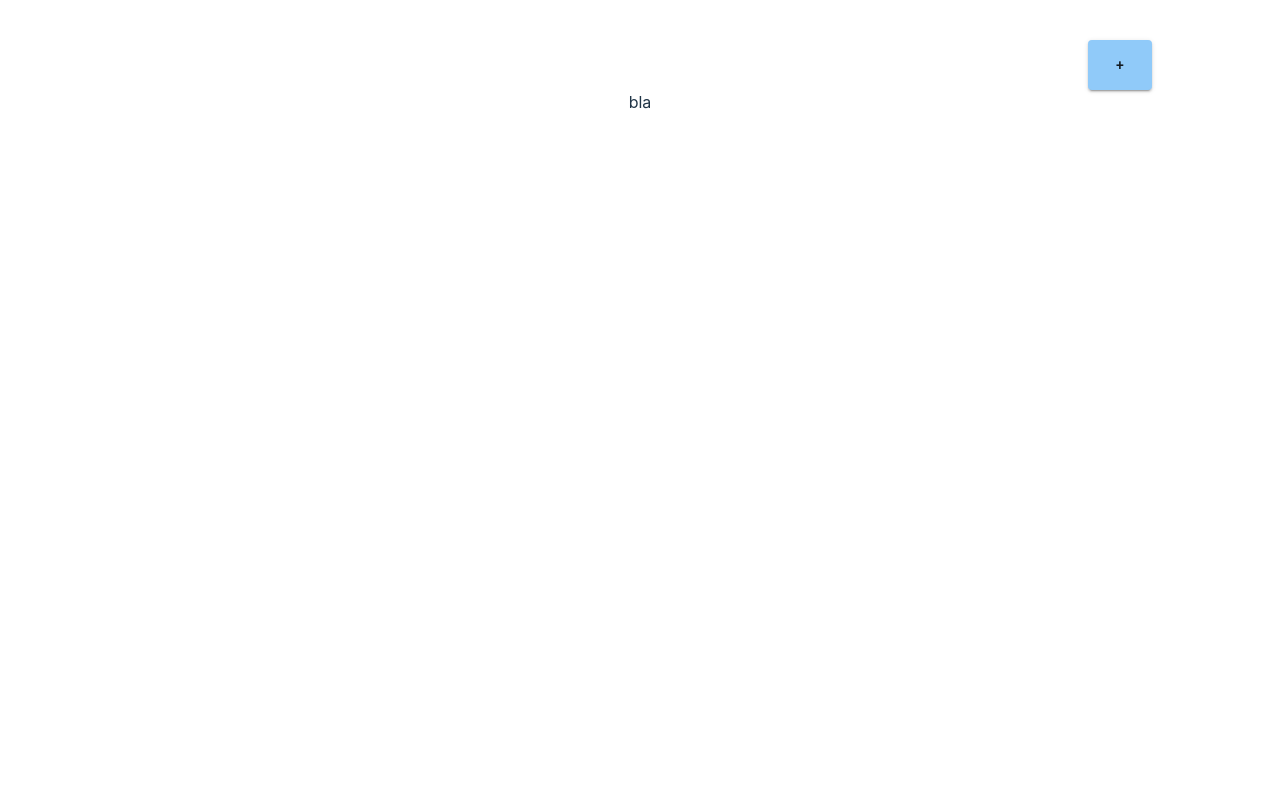
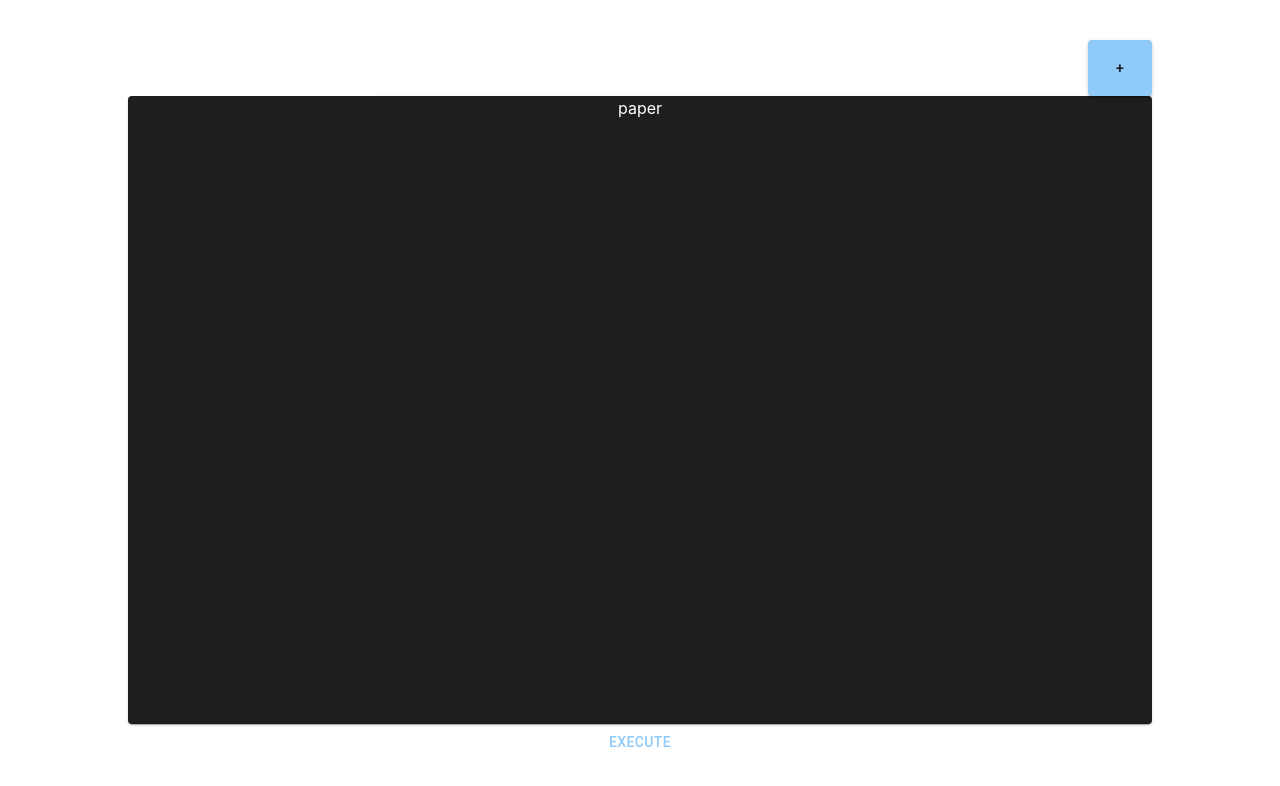
Before and after one commit to ngchisern/share-compute, a React (Vite) app in the folder frontend/: page /workflow in a window 1280 px wide. Shown: the top 786 px of the page. Built offline with nearby package versions, Linux system fonts and the light colour scheme; no server answers.

Commit message:
add execute workflow button and adjust UI

```diff
--- a/frontend/src/App.css
+++ b/frontend/src/App.css
@@ -51,12 +51,16 @@
 }
 
 .top-bar {
-  height: 50px;
+  /* height: 50px; */
   width: 80vw;
   justify-content: space-between;
   display: flex;
 }
 
-.panel {
+.paper {
+  border-radius: '20px';
+  padding: '20px';
+  width: '100%';
+  height: '100%px';
   flex-grow: 1;
 }
--- a/frontend/src/pages/Workflow.tsx
+++ b/frontend/src/pages/Workflow.tsx
@@ -1,6 +1,6 @@
 import "../App.css";
 import { useState } from "react";
-import { Button, TextField } from '@mui/material';
+import { Button, Paper, TextField } from '@mui/material';
 import { createTheme, ThemeProvider } from '@mui/material/styles';
 import Draggable from "react-draggable";
 
@@ -9,7 +9,6 @@ const darkTheme = createTheme({
         mode: 'dark',
     },
     typography: {
-        fontFamily: 'Roboto',
         body1: {
             color: '#ffffff'
         }
@@ -33,9 +32,12 @@ function WorkflowPage() {
                         +
                     </Button>
                 </div>
-                <div className="panel">
-                    bla
-                </div>
+                <Paper className="paper">
+                    paper
+                </Paper>
+                <Button>
+                    Execute
+                </Button>
             </div>
         </ThemeProvider>
     )
```
